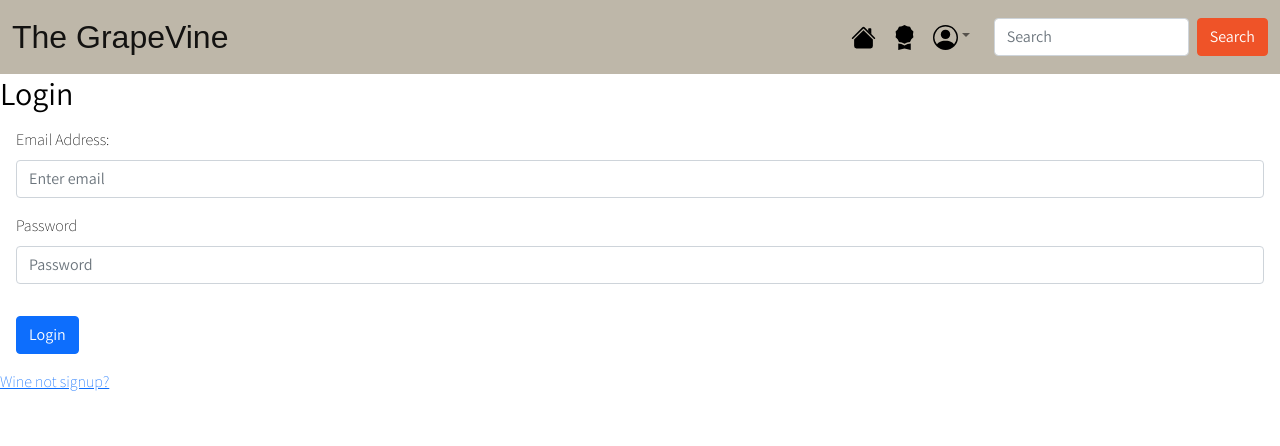
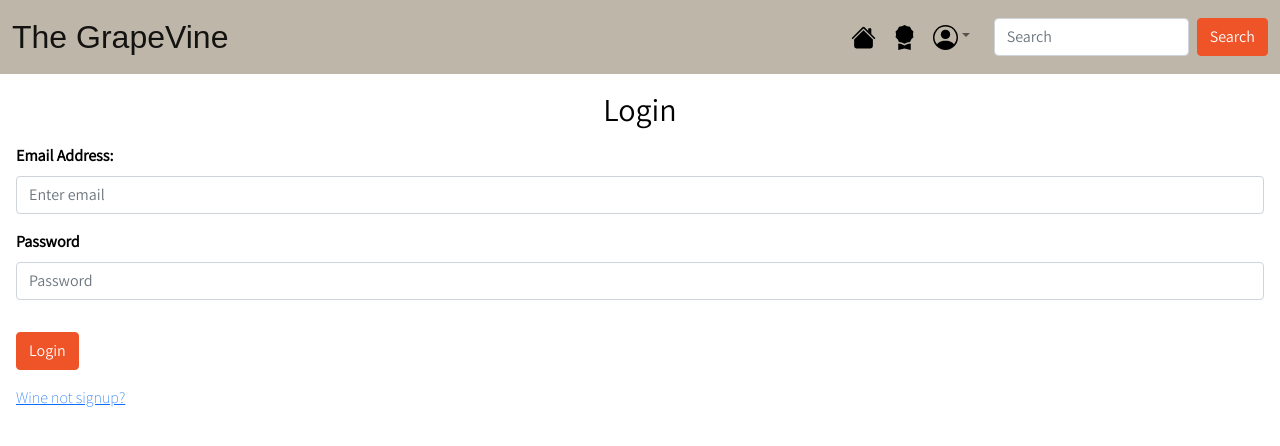
Before and after one commit to TheGrapeVineCo/client, a React (Create React App) app: page /login in a window 1280 px wide. Shown: the top 446 px of the page. Built offline with nearby package versions, Linux system fonts and the light colour scheme; no server answers; a web font is replaced by a local one.

Commit message:
finishes stying signup form

```diff
--- a/src/App.scss
+++ b/src/App.scss
@@ -133,16 +133,23 @@ label:focus,
     font-size: 1.25rem !important;
     border-radius: 0.5rem !important;
   }
+  .signup-specs {
+    border: none !important;
+  }
 }
 
-@media only screen and (min-width: 601px) {
+@media only screen and (min-width: 600px) {
   .input-form {
-    width: 50%;
+    width: 35%;
     justify-content: center !important;
     align-items: center !important;
   }
   .signup-specs {
     flex-direction: row !important;
+    align-items: center !important;
+    justify-content: center;
+    border: none !important;
+    margin-top: 2em !important;
   }
 }
 
--- a/src/components/LoginForm.js
+++ b/src/components/LoginForm.js
@@ -40,10 +40,10 @@ function LoginForm() {
 
   return (
     <>
-      <h2>Login</h2>
+      <h2 className="page-title">Login</h2>
       <Form onSubmit={handleSubmit}>
         <Form.Group className="m-3" controlId="email">
-          <Form.Label>Email Address:</Form.Label>
+          <Form.Label className="text-detail">Email Address:</Form.Label>
           <Form.Control
             type="email"
             name="email"
@@ -54,7 +54,7 @@ function LoginForm() {
         </Form.Group>
 
         <Form.Group className="m-3" controlId="password">
-          <Form.Label>Password</Form.Label>
+          <Form.Label className="text-detail">Password</Form.Label>
           <Form.Control
             type="password"
             name="password"
@@ -63,11 +63,20 @@ function LoginForm() {
             onChange={handleFormData}
           />
         </Form.Group>
-        <Button className="m-3" variant="primary" type="submit" value="post">
-          Login
-        </Button>
+        <Form.Group className="button-form">
+          <Button
+            className="m-3 btn-default button-mob"
+            variant="primary"
+            type="submit"
+            value="post"
+          >
+            Login
+          </Button>
+        </Form.Group>
       </Form>
-      <Link to="/signup">Wine not signup?</Link>
+      <Link to="/signup" className="m-3 custom-link">
+        Wine not signup?
+      </Link>
     </>
   );
 }
--- a/src/components/SignUpForm.js
+++ b/src/components/SignUpForm.js
@@ -1,11 +1,10 @@
 import { useState } from "react";
-import { Figure, Image, Card } from "react-bootstrap";
+import { Image, Card } from "react-bootstrap";
 import Button from "react-bootstrap/Button";
 import Form from "react-bootstrap/Form";
 import { useNavigate } from "react-router-dom";
 import { signUp } from "../services/authServices";
 import { useGlobalState } from "../utils/stateContext";
-// import "../assets/signup.jpg";
 
 function SignUpForm() {
   const { dispatch } = useGlobalState();
@@ -46,19 +45,12 @@ function SignUpForm() {
   return (
     <>
       <h2 className="page-title">Sign Up With The GrapeVine 🍇</h2>
-      {/* <Figure> */}
-      {/* <Figure.Image
-          src="../assets/micheile-dot-com-j4hsN4l3BM0-unsplash.jpg"
-          alt="Wine"
-        />
-      </Figure> */}
       <Card className="signup-specs">
         <Image
-          src="assets/signup.jpg"
-          width={380}
-          height={580}
+          src="assets/alternate-wine.jpg"
+          height={480}
           rounded
-          className=".d-sm-none"
+          className="d-none d-sm-block"
         />
         <Form
           onSubmit={handleSubmit}
```
Also changed, not shown: public/assets/alternate-wine.jpg (renamed from src/assets/alternate-wine.jpg), public/assets/signup.jpg (renamed from src/assets/signup.jpg).
